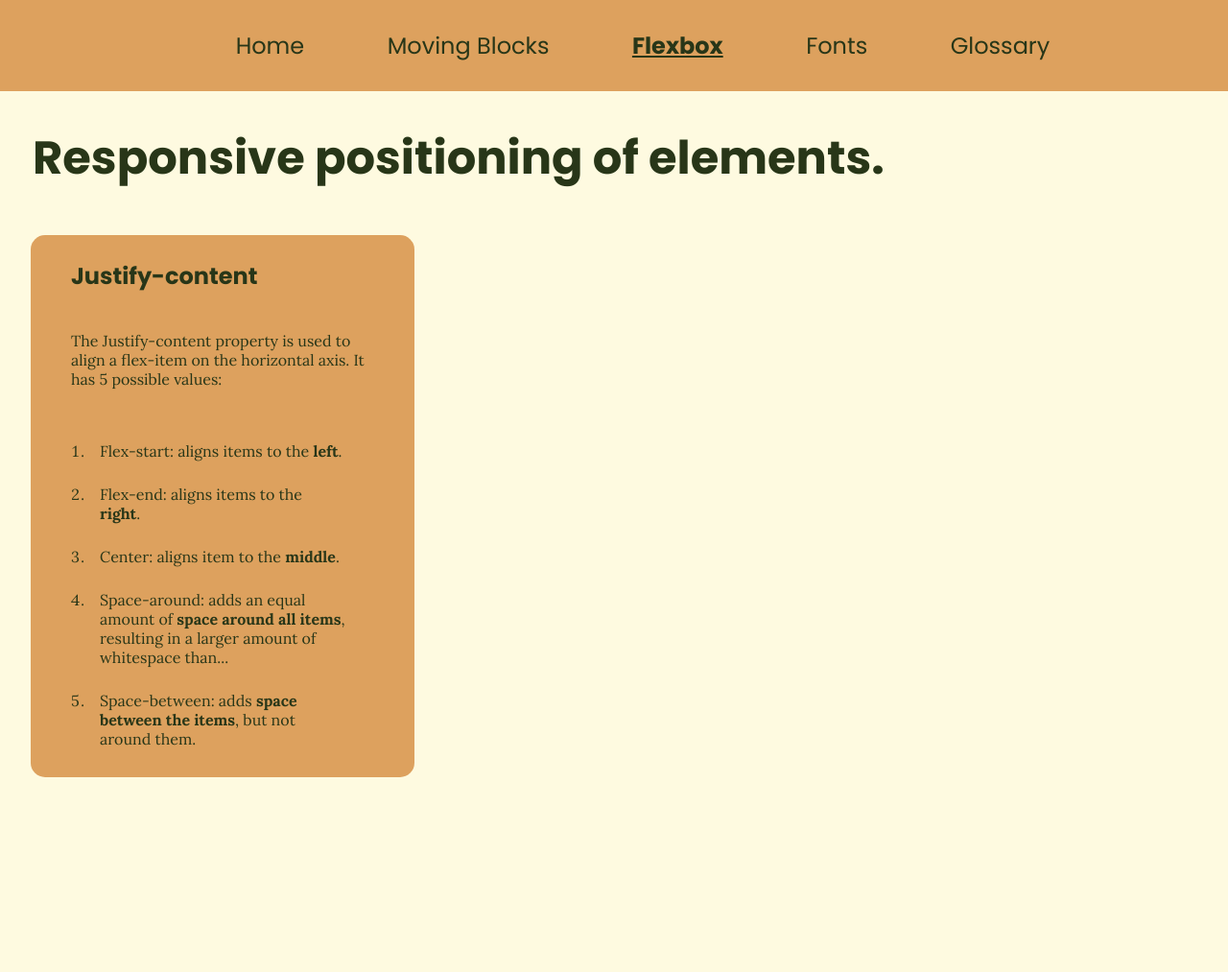
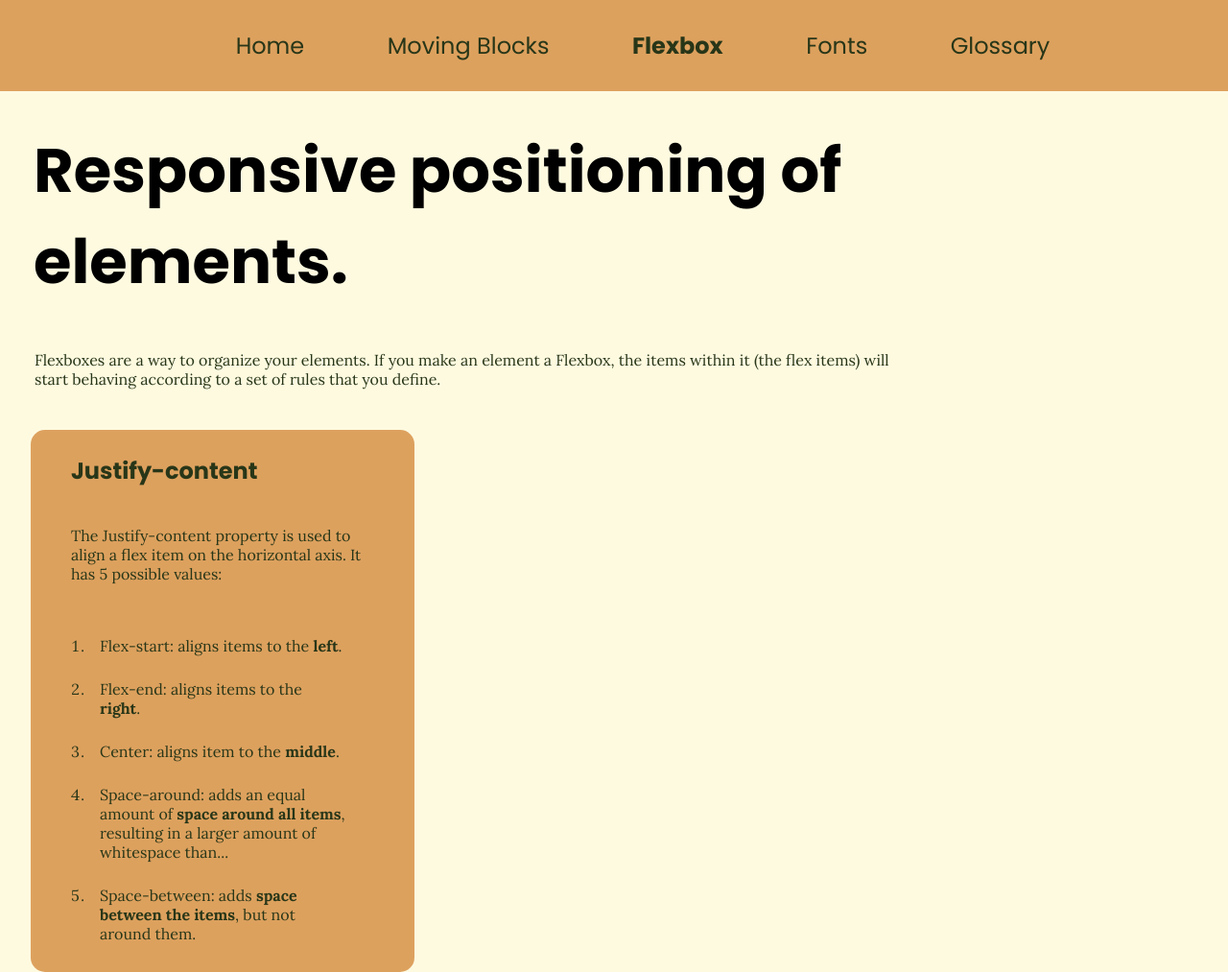
Before and after one commit to coding-titan/webdev-cheatsheet, a plain HTML site: page flexbox.html in a window 1280 px wide. Shown: the top 1013 px of the page at 96% size. Before the commit the page ends 820 px from the top, so only its background shows below. Drawn offline with Linux system fonts and the light colour scheme.

Commit message:
tweaks to Flexbox page

```diff
--- a/flexbox.html
+++ b/flexbox.html
@@ -23,10 +23,14 @@
     </nav>
 
     <section class="container">
-        <h2>Responsive positioning of elements.</h2>
+        <h1>Responsive positioning of elements.</h1>
+        <p>Flexboxes are a way to organize your elements. If you make an element a Flexbox, the items within it (the flex items) will start behaving according to a set of rules that you define.</p>
+
+        <br>
+
         <div class="block">
             <h3>Justify-content</h3>
-            <p>The Justify-content property is used to align a flex-item on the horizontal axis. It has 5 possible values:</p>
+            <p>The Justify-content property is used to align a flex item on the horizontal axis. It has 5 possible values:</p>
 
             <ol>
                 <li>Flex-start: aligns items to the <b>left</b>.</li>
--- a/styles.css
+++ b/styles.css
@@ -153,7 +153,6 @@ th {
 }
 
 #current-page {
-    text-decoration: underline;
     font-weight: bold;
 }
 
```
